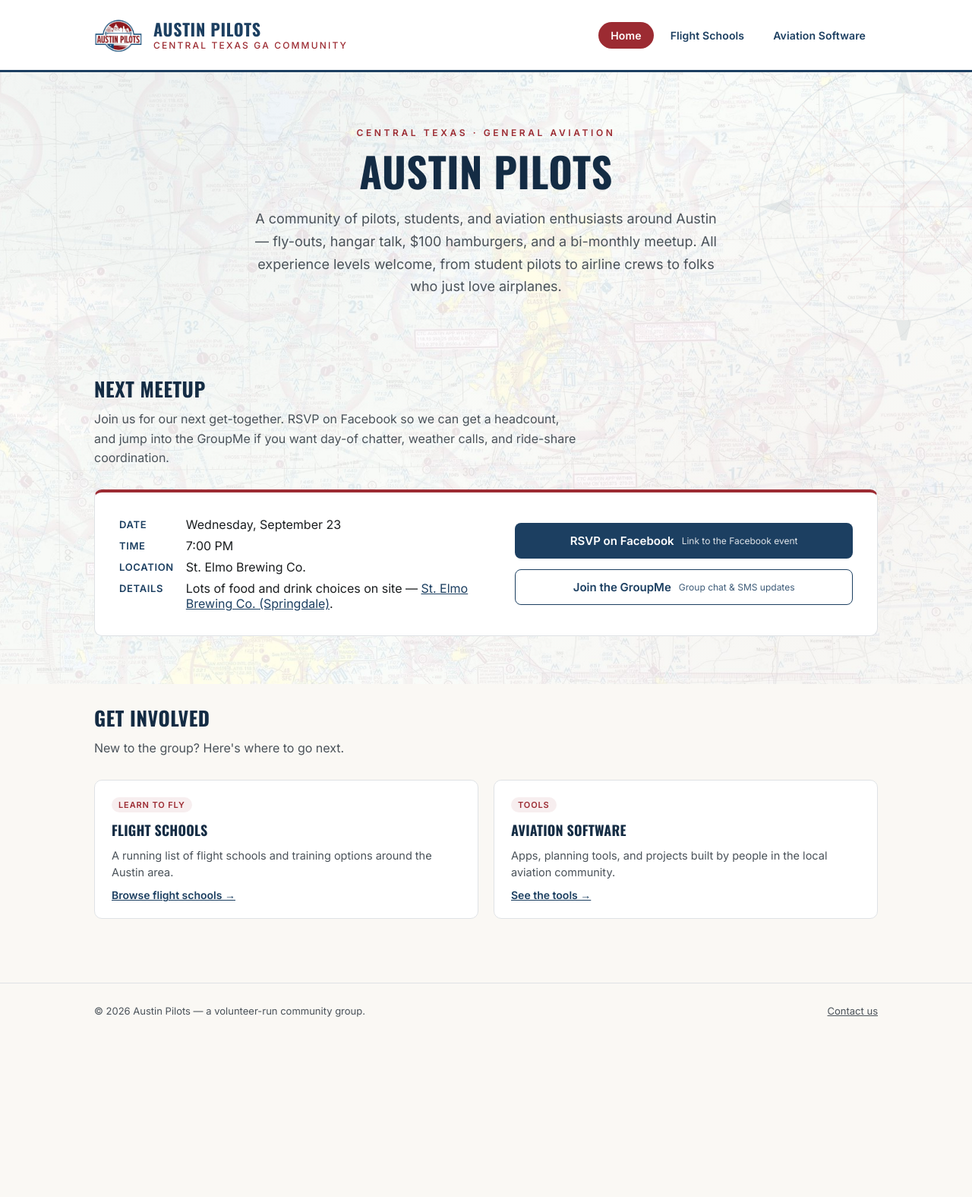
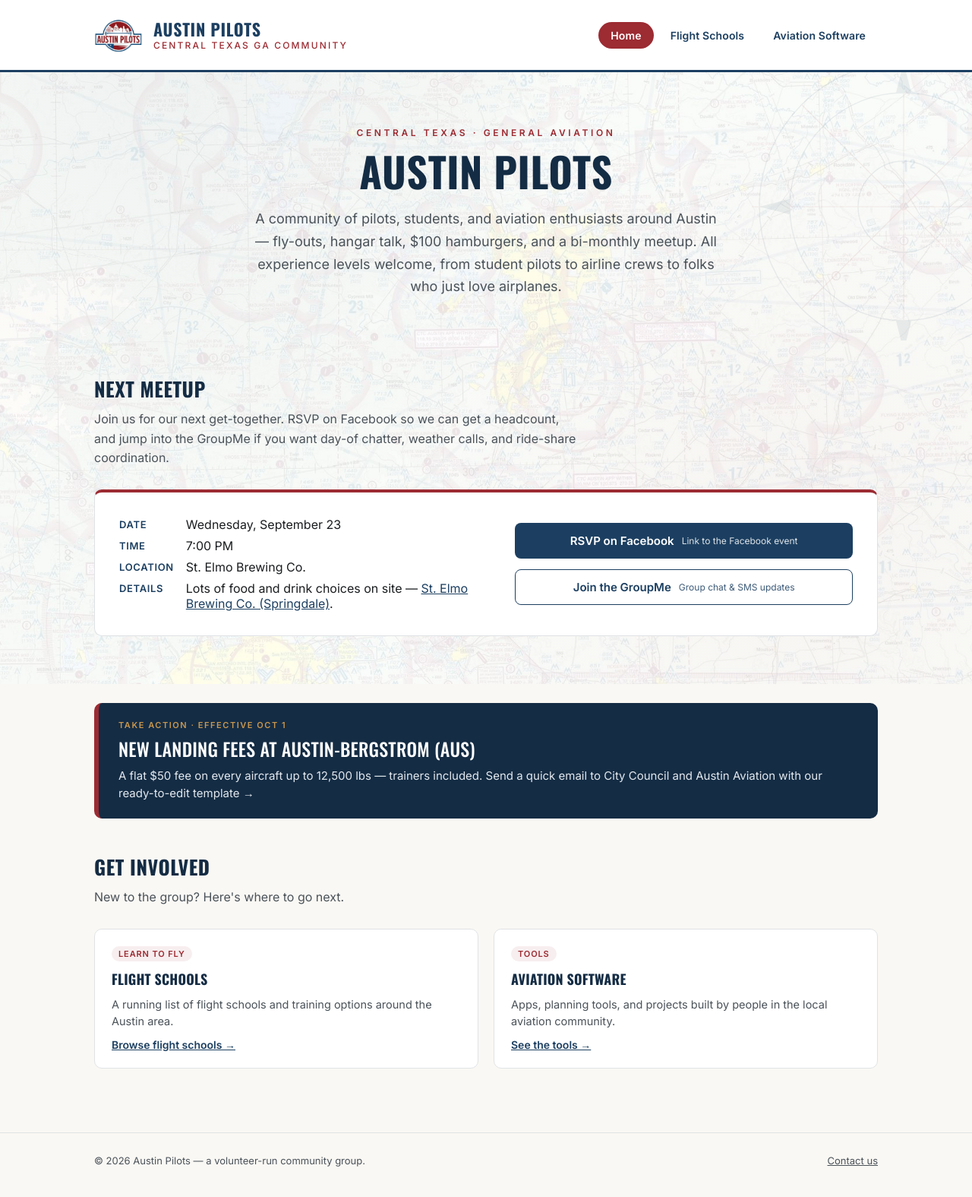
Before and after one commit to aboyden/austinpilots, a Jekyll site: the page built from index.html, in a window 1280 px wide. Shown: the whole page at 76% size. Built offline with Jekyll 4.4.1, drawn with Linux system fonts in a browser that asks for light colours; before the commit the page ends 1378 px from its top, so only the background shows below that.

Commit message:
Add AUS landing fees action page with editable email template and front-page callout

```diff
--- a/css/styles.css
+++ b/css/styles.css
@@ -392,3 +392,59 @@
 
 .site-footer a { color: var(--ink-soft); }
 .site-footer a:hover { color: var(--red); }
+
+/* Take-action callout (home) */
+.callout {
+  display: flex;
+  flex-direction: column;
+  gap: 6px;
+  padding: 22px 26px;
+  background: var(--navy-dark);
+  color: #fff;
+  border-radius: var(--radius);
+  border-left: 6px solid var(--red);
+  text-decoration: none;
+}
+.callout:hover { background: var(--navy); color: #fff; }
+.callout-tag {
+  font-size: 11px;
+  font-weight: 600;
+  letter-spacing: 0.14em;
+  text-transform: uppercase;
+  color: var(--gold);
+}
+.callout-title {
+  font-family: 'Oswald', sans-serif;
+  font-size: 24px;
+  text-transform: uppercase;
+  letter-spacing: 0.01em;
+}
+.callout-text { font-size: 15px; line-height: 1.55; color: #e3e8ee; }
+
+/* Landing-fees page */
+.card.personalize { border-top: 4px solid var(--gold); }
+.card.personalize ul { margin: 0; padding-left: 20px; color: var(--ink-soft); line-height: 1.7; font-size: 14.5px; }
+.field-label {
+  display: block;
+  margin: 18px 0 6px;
+  font-size: 12px;
+  font-weight: 600;
+  letter-spacing: 0.08em;
+  text-transform: uppercase;
+  color: var(--navy);
+}
+.field {
+  width: 100%;
+  padding: 12px 14px;
+  font: inherit;
+  font-size: 15px;
+  color: var(--ink);
+  background: var(--paper);
+  border: 1px solid var(--line);
+  border-radius: 8px;
+}
+.field:focus { outline: 2px solid var(--navy); outline-offset: 1px; }
+textarea.template { line-height: 1.55; resize: vertical; }
+.action-row { display: flex; flex-wrap: wrap; gap: 12px; margin-top: 16px; }
+.action-row .btn { cursor: pointer; font-family: inherit; }
+.fine-print { font-size: 13px; color: var(--ink-soft); margin: 10px 0 0; }
--- a/index.html
+++ b/index.html
@@ -60,6 +60,19 @@
   </div>
 </section>
 
+<section class="block" style="padding-bottom: 0;">
+  <div class="wrap">
+    <a class="callout" href="{{ '/landing-fees.html' | relative_url }}">
+      <span class="callout-tag">Take Action &middot; Effective Oct 1</span>
+      <span class="callout-title">New landing fees at Austin-Bergstrom (AUS)</span>
+      <span class="callout-text">
+        A flat $50 fee on every aircraft up to 12,500 lbs — trainers included. Send a
+        quick email to City Council and Austin Aviation with our ready-to-edit template &rarr;
+      </span>
+    </a>
+  </div>
+</section>
+
 <section class="block">
   <div class="wrap">
     <h2>Get Involved</h2>
```
Also changed, not shown: landing-fees.html (added, +131 -0 lines).
